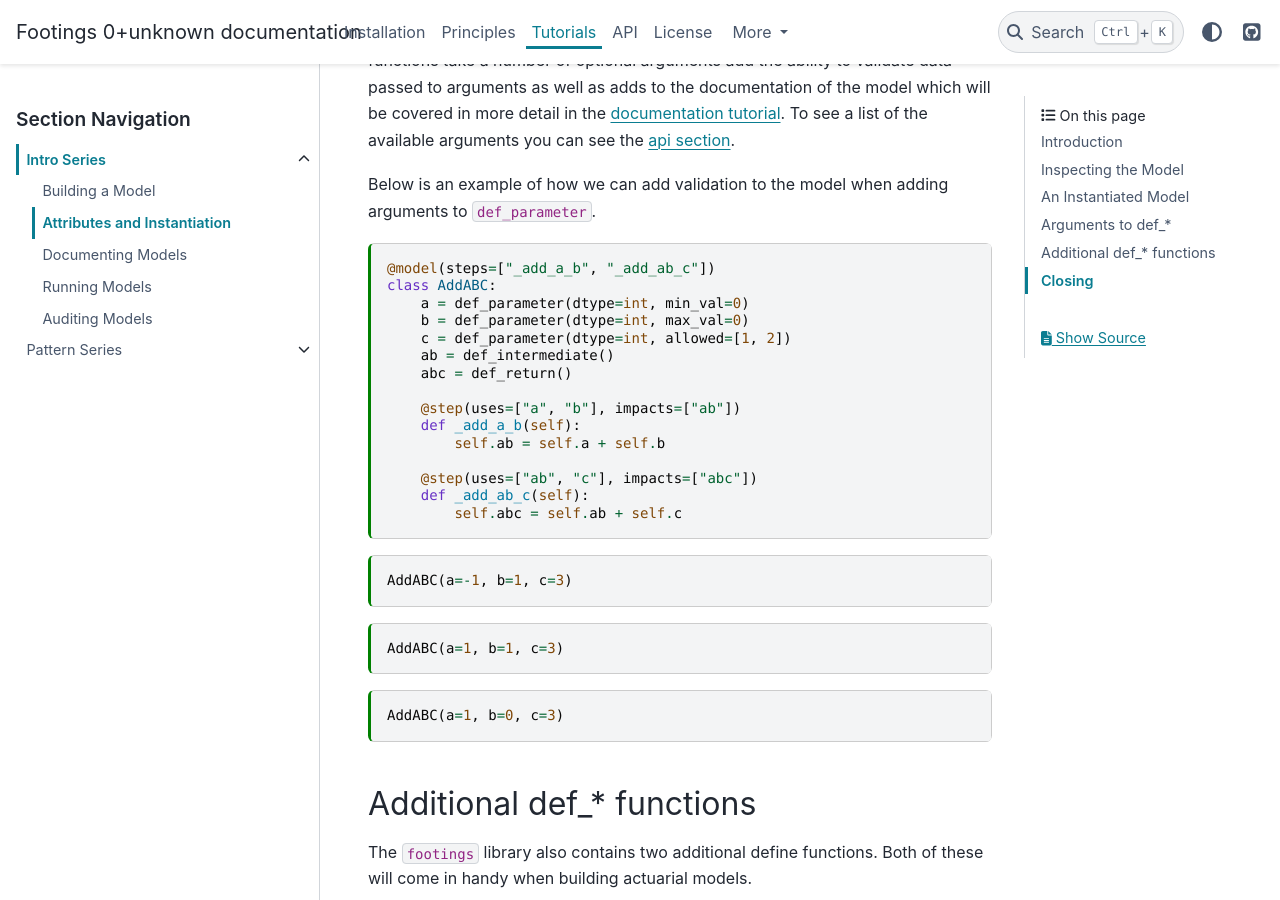
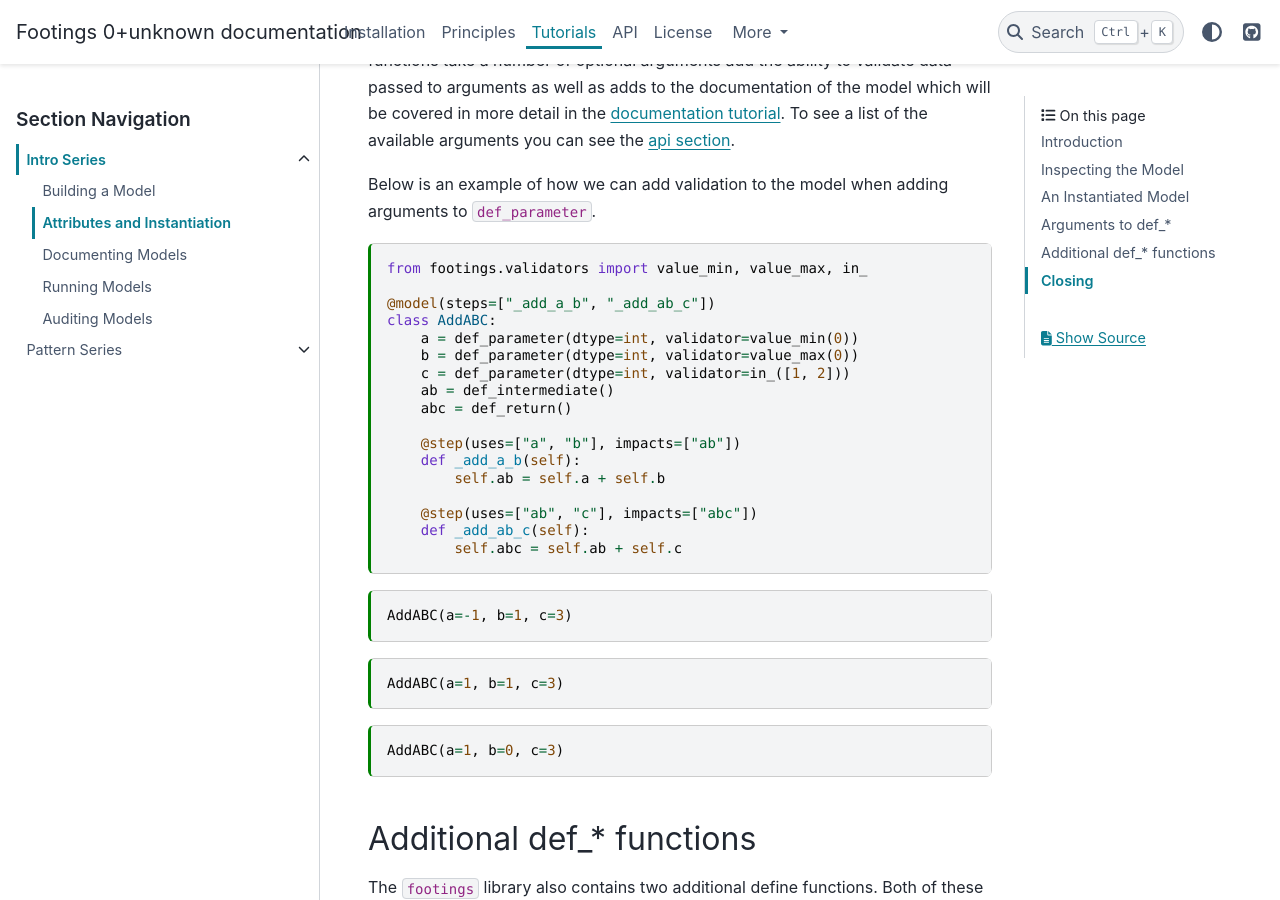
Before and after one commit to footings/footings, a Sphinx documentation site: the page built from docs/tutorials/intro-series/2-attributes-and-instantiation.md, in a window 1280 px wide and 900 px high, scrolled down 2901 px. Built offline with Sphinx 7.4.7 and the PyData theme 0.15.4, drawn with Linux system fonts in a browser that asks for light colours.

Commit message:
Refactored attributes types to be an Enum and validators being passed through validators kw.

````diff
--- a/docs/tutorials/intro-series/2-attributes-and-instantiation.md
+++ b/docs/tutorials/intro-series/2-attributes-and-instantiation.md
@@ -138,11 +138,13 @@ When calling the `def_*` functions we did not pass any arguments. These function
 Below is an example of how we can add validation to the model when adding arguments to `def_parameter`.
 
 ```{code-cell} ipython3
+from footings.validators import value_min, value_max, in_
+
 @model(steps=["_add_a_b", "_add_ab_c"])
 class AddABC:
-    a = def_parameter(dtype=int, min_val=0)
-    b = def_parameter(dtype=int, max_val=0)
-    c = def_parameter(dtype=int, allowed=[1, 2])
+    a = def_parameter(dtype=int, validator=value_min(0))
+    b = def_parameter(dtype=int, validator=value_max(0))
+    c = def_parameter(dtype=int, validator=in_([1, 2]))
     ab = def_intermediate()
     abc = def_return()
 
````
Also changed, not shown: docs/api.rst (+28 -0 lines), 6 other files.
